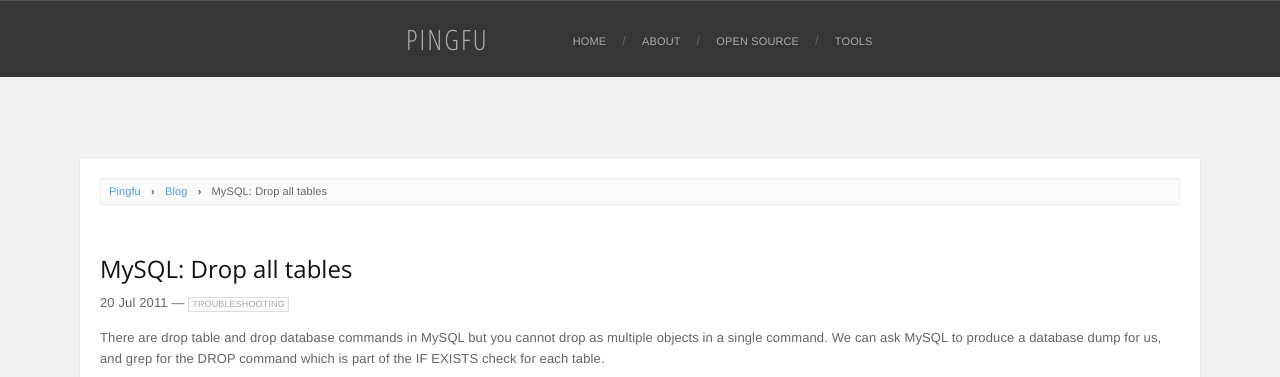
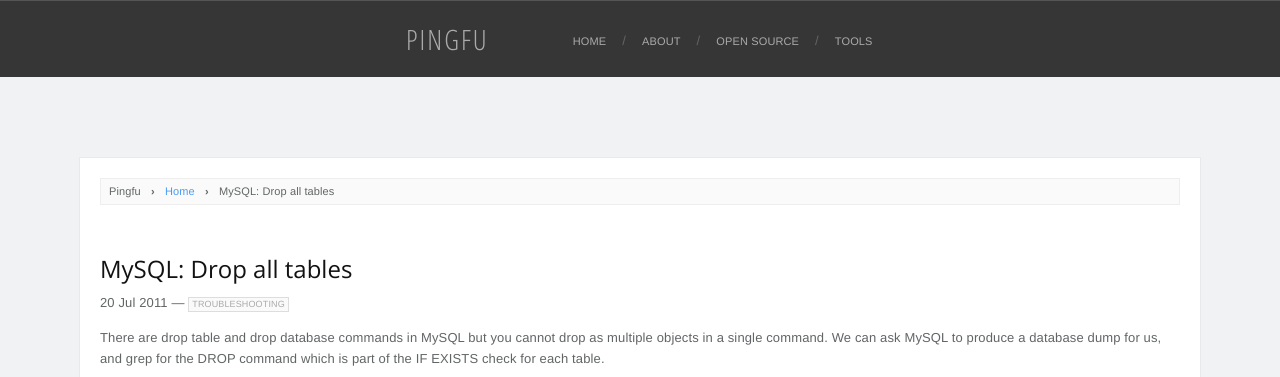
Before and after one commit to pingfu/pingfu.github.io, a Jekyll site: the page built from _posts/2011-07-20-mysql-drop-all-tables.markdown, in a window 1280 px wide. Shown: the top 377 px of the page. Built offline with Jekyll 4.4.1, drawn with Linux system fonts in a browser that asks for light colours; nearby versions of some CDN libraries; Markdown is read by kramdown in place of the engine named in the settings; comment, search, counter and statistics services are not loaded.

Commit message:
updated post layout

```diff
--- a/_layouts/post.html
+++ b/_layouts/post.html
@@ -5,7 +5,7 @@ layout: default
 
 <section class="boxed">
 
-	<div class="breadcrumb"><a href="/">Pingfu</a> <span class="divider">›</span> <a href="/blog">Blog</a> <span class="divider">›</span> {{ page.title }}</div>
+	<div class="breadcrumb">Pingfu <span class="divider">›</span> <a href="/">Home</a> <span class="divider">›</span> {{ page.title }}</div>
 
 	<h2>{{ page.title }}</h2>
 	<p class="meta">{{ page.date | date_to_string }} — {% for category in page.categories %} <span class="category">{{ category }}</span> {% endfor %}</p>
```
